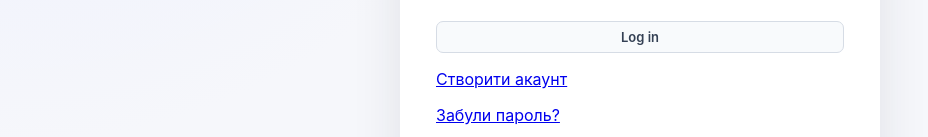
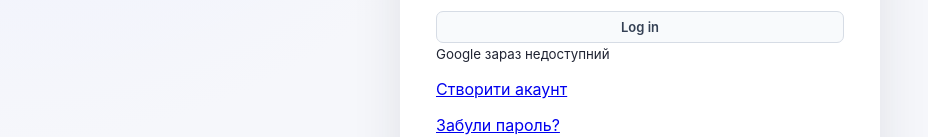
Before and after one commit to o-kobylianskyi/family-points, a React app in the folder frontend/: page /login in a window 1280 px wide. Shown: the part 459-596 px from the top of the page, without its empty margins (0-928 px from the left). Built offline with nearby package versions, Linux system fonts and the light colour scheme; no server answers; the HTML template or start-up script is replaced by a standard one.

Commit message:
feat(web): Google sign-in button on login screen

```diff
--- a/frontend/src/pages/LoginPage.jsx
+++ b/frontend/src/pages/LoginPage.jsx
@@ -4,6 +4,7 @@ import { useTranslation } from 'react-i18next'
 
 import { useAuth } from '../context/AuthContext'
 import LanguageSwitcher from '../components/LanguageSwitcher'
+import GoogleAuthButton from '../components/GoogleAuthButton'
 
 const LAST_USERNAME_KEY = 'familyPoints.lastUsername'
 
@@ -19,6 +20,7 @@ function LoginPage() {
     needsWorkspace,
     loading: authLoading,
     login,
+    loginWithGoogle,
   } = useAuth()
 
   const navigate = useNavigate()
@@ -169,6 +171,18 @@ function LoginPage() {
               : t('login.submit')}
           </button>
         </form>
+        <GoogleAuthButton disabled={loading} onCredential={async idToken => {
+          setError('')
+          setLoading(true)
+          try {
+            const user = await loginWithGoogle(idToken)
+            navigate(user ? '/' : '/choose-family', { replace: true })
+          } catch (e) {
+            setError(e.message || 'Не вдалося увійти через Google')
+          } finally {
+            setLoading(false)
+          }
+        }} />
         <p><Link to="/register-account">Створити акаунт</Link></p>
         <p><Link to="/forgot-password">Забули пароль?</Link></p>
         <p><Link to="/register">Демо реєстрації сім’ї</Link></p>
```
